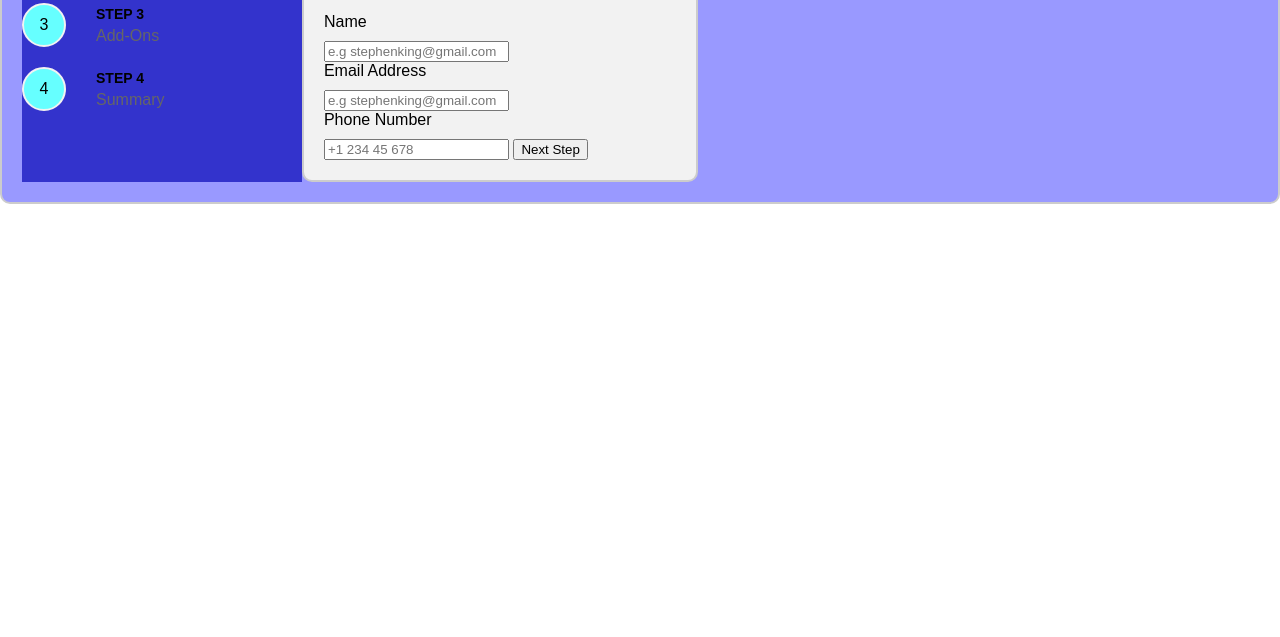
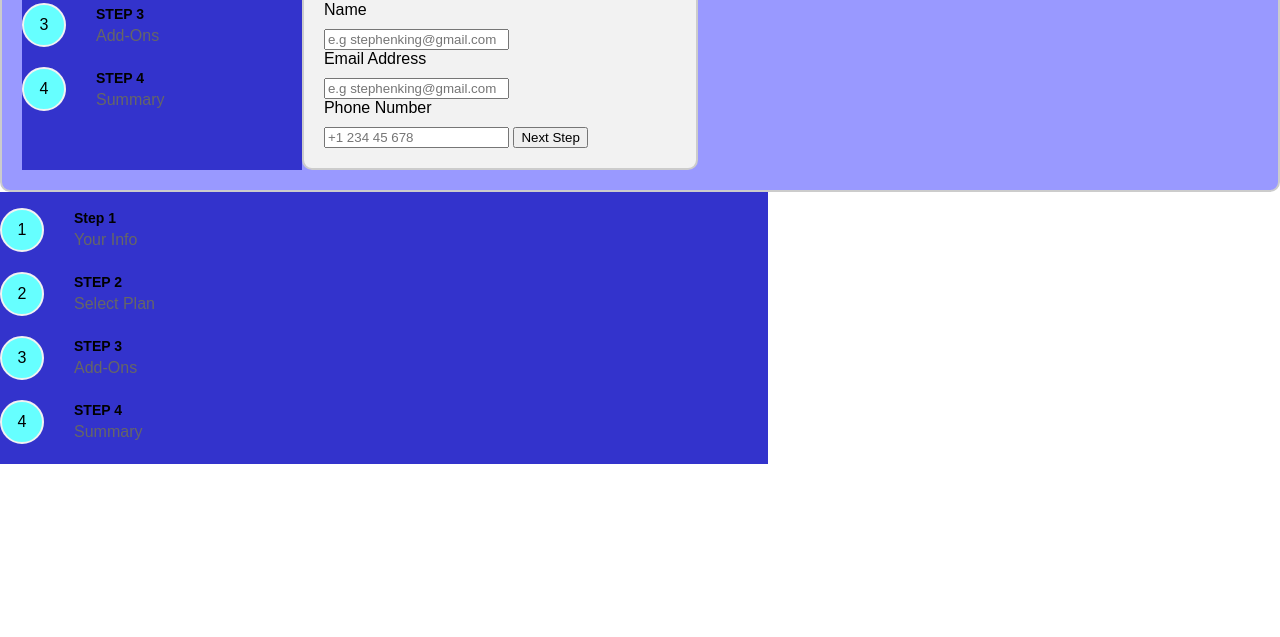
Before and after one commit to Advokatten/osero, a website: page index.html in a window 1280 px wide. Shown: the part 163-800 px from the top of the page. Drawn offline with Linux system fonts and the light colour scheme.

Commit message:
more html

```diff
--- a/index.html
+++ b/index.html
@@ -7,6 +7,7 @@
     <link rel="stylesheet" href="styles.css" />
   </head>
   <body>
+    <section class="page 1">
       <div class="outer-container">
         <div class="container">
           <div class="menu-container">
@@ -74,5 +75,47 @@
           </div>
         </div>
       </div>
+    </section>
+    <section class="page ">
+      <section class="menu-left">
+        <div class="menu-left">
+          <div class="left-box">
+            <ol>
+              <li class="menu-item menu-item-current">
+                <div class="step-circle">1</div>
+                <div class="menu-text">
+                  <p class="menu-step">Step 1</p>
+                  <p class="menu-name">Your Info</p>
+                </div>
+              </li>
+              <li class="menu-item">
+                <div class="step-circle">2</div>
+                <div class="menu-text">
+                  <p class="menu-step">STEP 2</p>
+                  <p class="menu-name">Select Plan</p>
+                </div>
+              </li>
+              <li class="menu-item">
+                <div class="step-circle">3</div>
+                <div class="menu-text">
+                  <p class="menu-step">STEP 3</p>
+                  <p class="menu-name">Add-Ons</p>
+                </div>
+              </li>
+              <li class="menu-item">
+                <div class="step-circle">4</div>
+                <div class="menu-text">
+                  <p class="menu-step">STEP 4</p>
+                  <p class="menu-name">Summary</p>
+                </div>
+              </li>
+            </ol>
+          </div>
+        </div>
+      </section>
+
+
+      </div>
+    </section>
   </body>
 </html>
```
Lines whose indentation alone changed are shown as unchanged.
